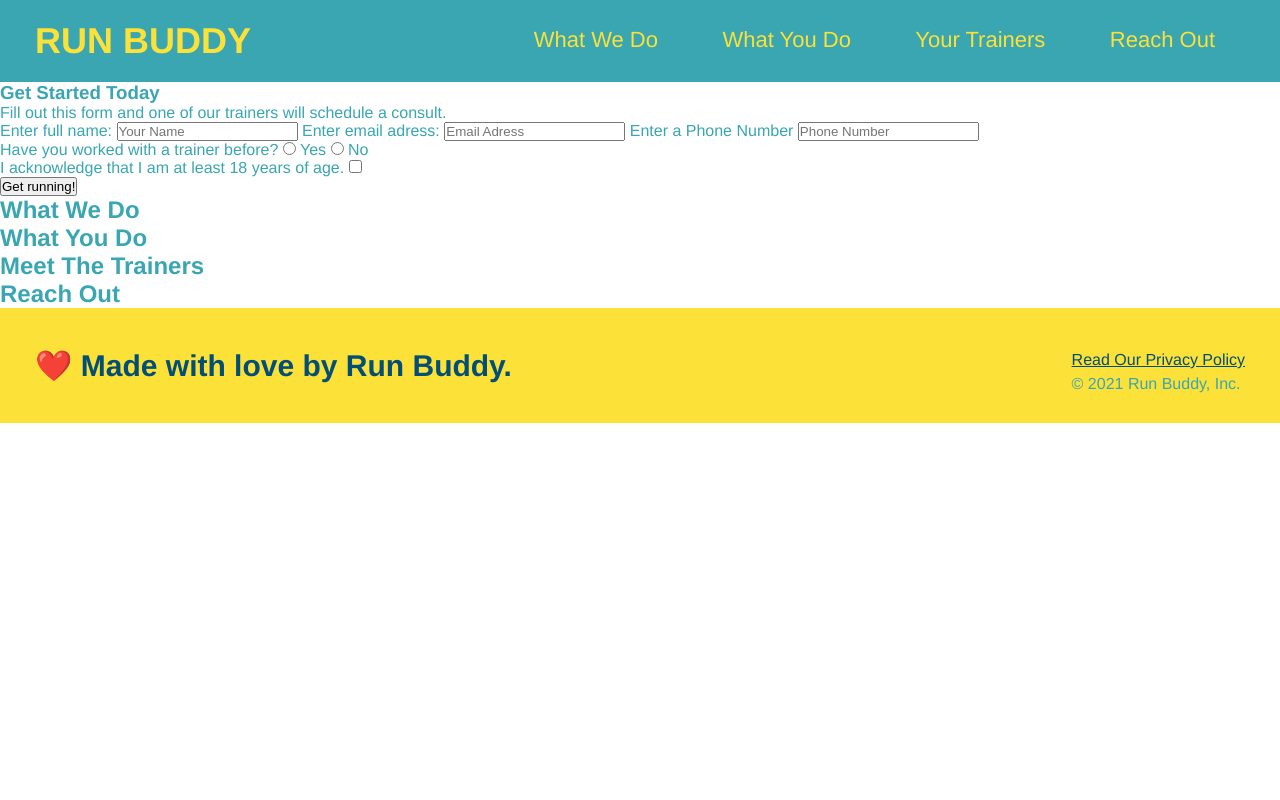
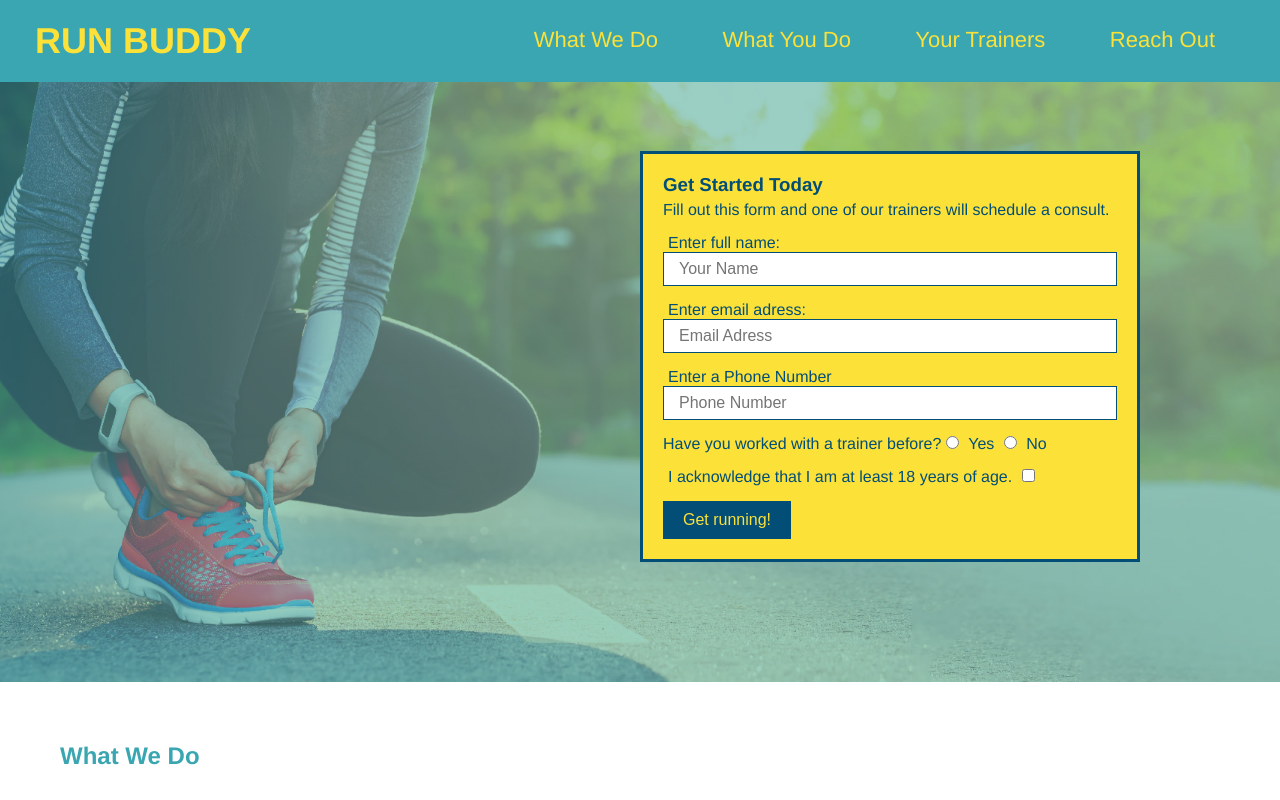
Before and after one commit to Dustin2400/run-buddy, a plain HTML site: page index.html in a window 1280 px wide. Shown: the top 800 px of the page. Drawn offline with Linux system fonts and the light colour scheme.

Commit message:
form styled

```diff
--- a/assets/css/style.css
+++ b/assets/css/style.css
@@ -53,3 +53,45 @@ footer div {
 footer a {
     color: #024e76;
 }
+section {
+    padding: 60px;
+}
+.hero{
+    background-image: url("../images/hero-bg.jpg");
+    height: 600px;
+    background-size: cover;
+    background-position: center;
+    position: relative;
+}
+.hero-form{
+    color:#024e76;
+    background-color: #fce138;
+    padding: 20px;
+    width: 500px;
+    border: solid 3px #024e76;
+    position:absolute;
+    bottom: 120px;
+    right: 140px;
+}
+.hero-form p {
+    margin: 5px 0 15px 0;
+}
+.form-input {
+    border: 1px solid #024e76;
+    display: block;
+    padding: 7px 15px;
+    font-size: 16px;
+    color: #024e76;
+    width: 100%;
+    margin-bottom: 15px;
+}
+.hero-form label{
+    margin: 0 5px;
+}
+.hero-form button {
+    color: #fce138;
+    background-color: #024e76;
+    border: none;
+    padding: 10px 20px;
+    font-size: 16px;
+}
--- a/index.html
+++ b/index.html
@@ -33,17 +33,17 @@
     </header>
 
     <!-- hero/jumbotron -->
-    <section>
-        <div>
+    <section class="hero">
+        <div class="hero-form">
             <h3>Get Started Today</h3>
             <p>Fill out this form and one of our trainers will schedule a consult.</p>
             <form>
                 <label for="name">Enter full name:</label>
-                <input type="text" placeholder="Your Name" name="name" id="name" />
+                <input type="text" placeholder="Your Name" name="name" id="name" class="form-input" />
                 <label for="email">Enter email adress:</label>
-                <input type="email" placeholder="Email Adress" name="email" id="email" />
+                <input type="email" placeholder="Email Adress" name="email" id="email" class="form-input" />
                 <label for="phone">Enter a Phone Number</label>
-                <input type="tel" placeholder="Phone Number" name="phone" id="phone" />
+                <input type="tel" placeholder="Phone Number" name="phone" id="phone" class="form-input" />
                 <p>
                     Have you worked with a trainer before?
                     <input type="radio" name="trainer-confirm" id="trainer-yes" />
```
Also changed, not shown: assets/images/hero-bg.jpg (added).
